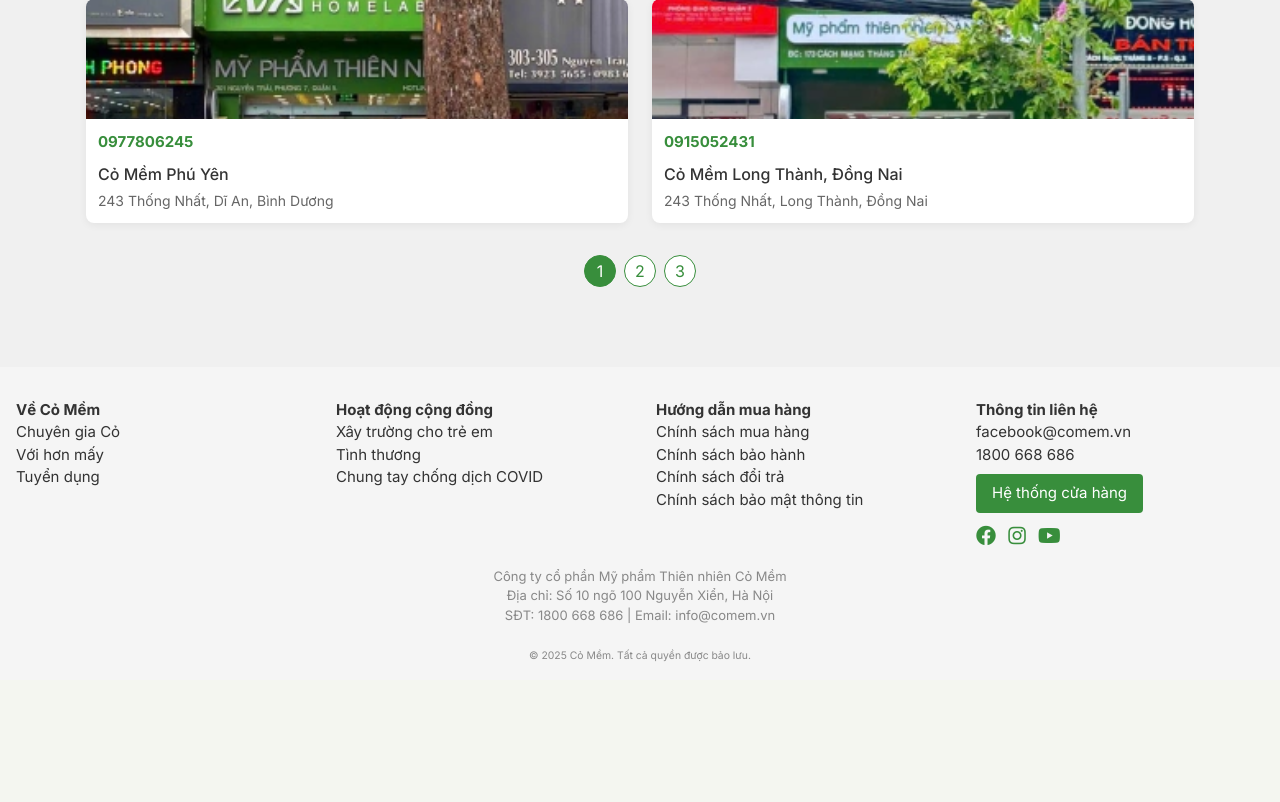
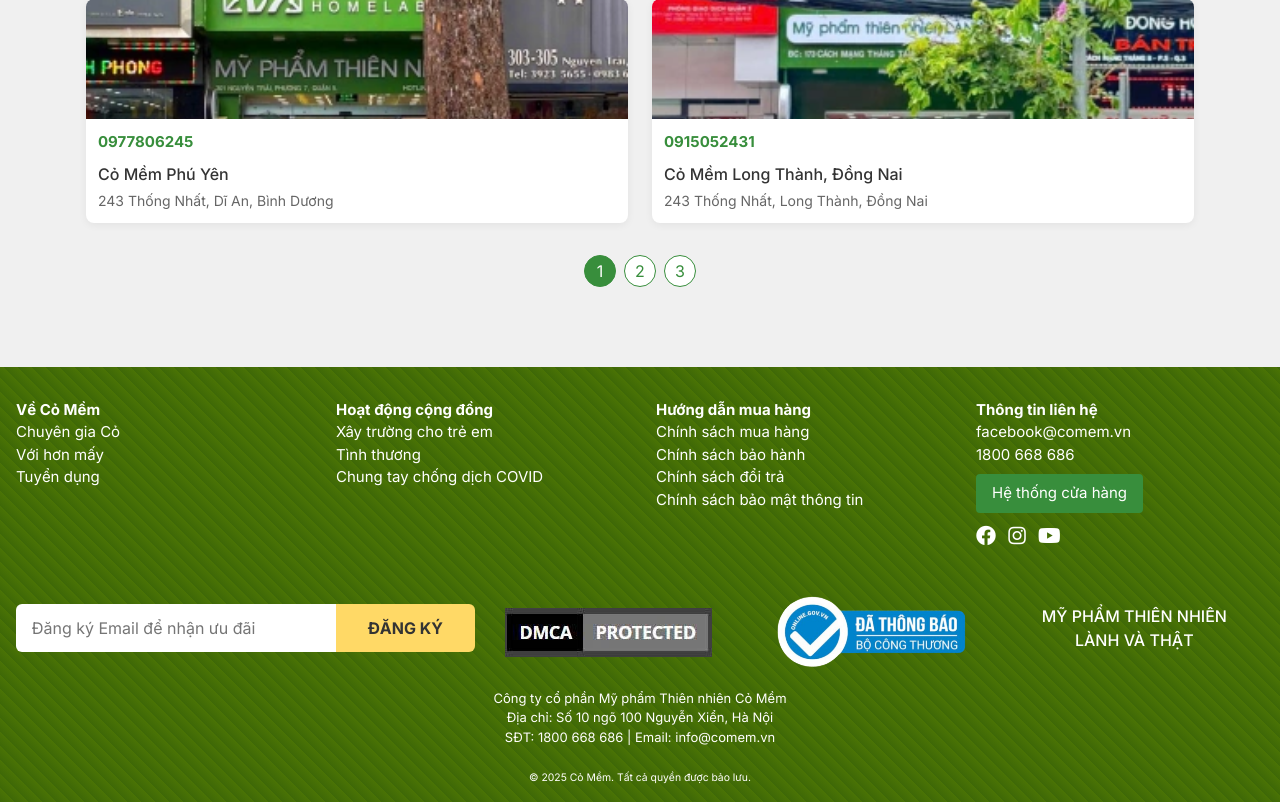
Before and after one commit to RainLove28/duan1-coda, a PHP site: page /site/view/shop.html in a window 1280 px wide. Shown: the part 1196-1998 px from the top of the page. Before the commit the page ends 1858 px from the top, so only its background shows below. Run offline with PHP 8.4, Linux system fonts and the light colour scheme.

Commit message:
Cập nhật trang shop.html và css

```diff
--- a/public/css/shop.css
+++ b/public/css/shop.css
@@ -128,7 +128,13 @@
             color: #fff;
         }
         footer {
-            background: #f5f5f5;
+             background-image: repeating-linear-gradient(
+    45deg,
+    #3e6807,
+    #4a7305 10px,
+    #3e6807 10px,
+    #3e6807 10px
+  );
             padding: 32px 0 16px 0;
             margin-top: 48px;
         }
@@ -139,13 +145,14 @@
             width: 1200px;
             margin: 0 auto;
             font-size: 15px;
+            color: #fff;
         }
         .footer-content div {
             flex: 1;
         }
         .footer-bottom {
             text-align: center;
-            color: #888;
+            color: #fffefe;
             font-size: 13px;
             margin-top: 16px;
         }
@@ -153,7 +160,7 @@
             margin-top: 8px;
         }
         .social a {
-            color: #388e3c;
+            color: #ffffff;
             margin-right: 8px;
             font-size: 20px;
         }
@@ -242,3 +249,46 @@
   background-position: right 10px center;
   background-size: 10px 5px;
 }
+.dmca-badge,
+.gov-badge {
+  margin-top: 10px;
+  max-height: 80px;
+}
+.subscribe {
+  flex-basis: 100%;
+  display: flex;
+  justify-content: center;
+  align-items: center;
+  margin-top: 32px;
+
+}
+.subscribe input[type="email"] {
+  padding: 12px 16px;
+  border-radius: 6px 0 0 6px;
+  border: none;
+  width: 320px;
+  font-size: 16px;
+}
+
+.subscribe button {
+  padding: 12px 32px;
+  border-radius: 0 6px 6px 0;
+  border: none;
+  background: #ffd966;
+  color: #333;
+  font-weight: bold;
+  font-size: 16px;
+  cursor: pointer;
+}
+.subscribe div {
+    padding: 0 30px;
+}
+.subscribe .footer-text {
+  color: #ffffff;
+  font-size: 16px;
+  font-weight: 500;
+  max-width: 260px;
+  text-align: center;
+  text-transform: uppercase;
+  width: 260px;
+}
--- a/site/view/shop.html
+++ b/site/view/shop.html
@@ -2078,6 +2078,7 @@
                 Xây trường cho trẻ em<br>
                 Tình thương<br>
                 Chung tay chống dịch COVID
+
             </div>
             <div>
                 <b>Hướng dẫn mua hàng</b><br>
@@ -2085,6 +2086,7 @@
                 Chính sách bảo hành<br>
                 Chính sách đổi trả<br>
                 Chính sách bảo mật thông tin
+
             </div>
             <div>
                 <b>Thông tin liên hệ</b><br>
@@ -2096,8 +2098,27 @@
                     <a href="#"><i class="fab fa-instagram"></i></a>
                     <a href="#"><i class="fab fa-youtube"></i></a>
                 </div>
+
             </div>
+
         </div>
+        <div class="subscribe" data-aos="fade-up" data-aos-delay="500">
+                  <input type="email" placeholder="Đăng ký Email để nhận ưu đãi" />
+                  <button>ĐĂNG KÝ</button>
+                  <div>
+                    <img src="../../public/img/z6853888623115_10b88d062b43f9f96e180e01be5b8c58.jpg" alt="DMCA" class="dmca-badge">
+                  </div>
+                  <div>
+                  <img src="../../public/img/image-removebg-preview (2).png" alt="Bộ công thương" class="gov-badge" />
+                </div>
+                <div class="footer-text">
+                  <span>
+                    Mỹ phẩm thiên nhiên
+                    <br>
+                    Lành và thật
+                  </span>
+                </div>
+                </div>
         <div class="footer-bottom">
             Công ty cổ phần Mỹ phẩm Thiên nhiên Cỏ Mềm<br>
             Địa chỉ: Số 10 ngõ 100 Nguyễn Xiển, Hà Nội<br>
--- a/site/view/trangchu.html
+++ b/site/view/trangchu.html
@@ -52,7 +52,7 @@
         </div>
         <div class="header-top-right">
           <div class="cart">
-            <a href="/cart" class="cart-link">
+            <a href="shop.html" class="cart-link">
               <i class="fas fa-home"></i>
               <span>Hệ thống cửa hàng</span></a>
           </div>
```
